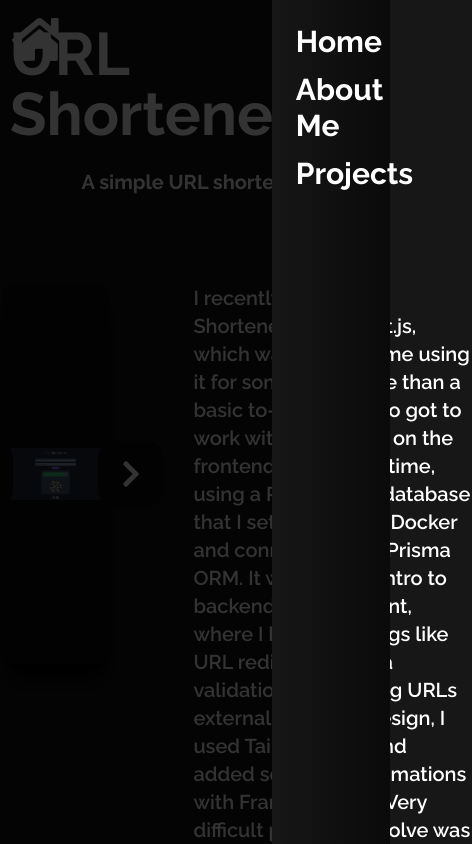
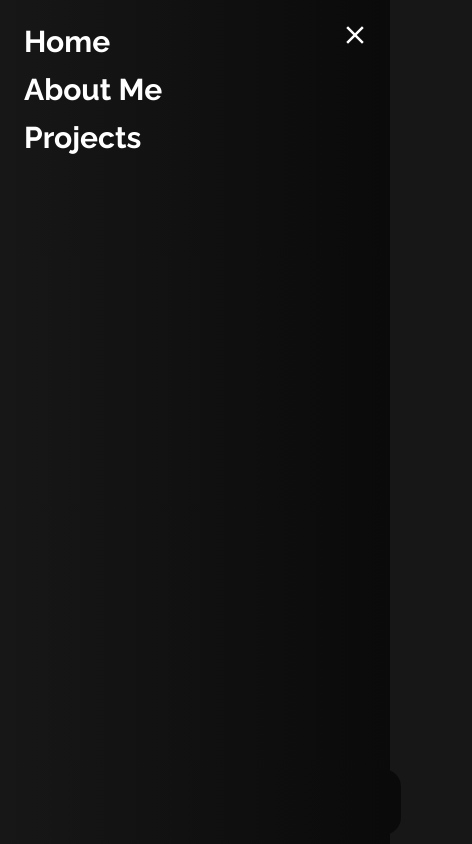
Before and after one commit to pilif139/portfolio, a Next.js app: page /project/1 in a window 390 px wide. Both pictures are taken after a click on the element 350 px from the left and 34 px from the top of the page. Shown: the top 844 px of the page, 472 px wide, since content can reach past the window. Built offline with nearby package versions, Linux system fonts and the light colour scheme.

Commit message:
mobile support

```diff
--- a/package.json
+++ b/package.json
@@ -14,7 +14,8 @@
     "next": "14.2.5",
     "react": "^18",
     "react-dom": "^18",
-    "react-icons": "^5.2.1"
+    "react-icons": "^5.2.1",
+    "sharp": "^0.33.5"
   },
   "devDependencies": {
     "@types/node": "^20",
--- a/src/app/BurgerMenu.tsx
+++ b/src/app/BurgerMenu.tsx
@@ -1,6 +1,6 @@
 "use client";
 
-import React from "react";
+import React, {useEffect} from "react";
 import {useState} from "react";
 import { motion} from "framer-motion";
 import Modal from "@/components/Modal";
@@ -8,9 +8,36 @@ import Link from 'next/link'
 import {popUp} from "@/utils/animations";
 import ExpandedMenu from "@/components/ExpandedMenu";
 import {projects} from "@/assets/projects";
+import {IoMdClose} from "react-icons/io";
 
 export default function BurgerMenu(){
     const [isOpen, setIsOpen] = useState(false);
+
+    type animationType = {
+      initial: any;
+      animate: any;
+      exit?: any;
+      transition?: any;
+    }
+
+    const [animation,setAnimation] = useState<animationType>({
+      initial:{x: "100%"},
+      animate:{x: 0},
+      exit:{x: "100%"},
+      transition:{duration: 0.25, type: "spring", stiffness: 150, damping: 25}
+    });
+
+    useEffect(() => {
+      if(window.innerWidth < 768){
+        setAnimation({
+          initial: {y: "-100%"},
+          animate: {y: 0},
+          exit: {y: "-100%"},
+          transition: {duration: 0.25, type: "spring", stiffness: 150, damping: 25}
+        })
+      }
+    }, []);
+
 
     const routes = [
         {name: "Home", path: "/"},
@@ -33,21 +60,24 @@ export default function BurgerMenu(){
           {/*menu*/}
           <Modal isOpen={isOpen} onClose={() => setIsOpen(false)} className="right-0 top-0">
             <motion.div
-                initial={{x: "100%"}}
-                animate={{x: 0}}
-                exit={{x: "100%"}}
-                transition={{duration: 0.25, type: "spring", stiffness: 150, damping: 25}}
-                className="p-6 bg-gradient-to-l from-neutral-950 to-neutral-900 h-screen min-w-[10vw]">
-              <ul className="flex flex-col text-3xl gap-3 w-[18vw]">
+                {...animation}
+                className="p-6 bg-gradient-to-l from-neutral-950 to-neutral-900 h-screen md:w-[20vw] w-screen">
+
+              <IoMdClose size={30} onClick={()=>setIsOpen(false)} className="absolute top-5 right-5 cursor-pointer"/>
+
+              <ul className="flex flex-col text-3xl gap-3 w-full">
                 {routes.map((route, index) => (
                     <Link onClick={()=>setIsOpen(false)} href={route.path} className="hover:text-gray-400 transition-colors" key={index}>{route.name}</Link>
                 ))}
                 <ExpandedMenu name="Projects">
-                  <ul className={"flex flex-col gap-2 mx-8 text-2xl font-semibold text-gray-300 list-disc"}
+                  <ul className={"flex flex-col gap-2 mx-8 text-2xl font-bold text-gray-300 list-disc"}
                 >
                   {projects && projects.map((project, index) => (
-                      <li><Link href={`/project/${project.id}`} onClick={() => setIsOpen(false)}
-                                key={index}>{project.title}</Link></li>
+                      <li key={index}><Link href={`/project/${project.id}`}
+                                onClick={() => setIsOpen(false)}
+                                className="hover:text-gray-100 transition-colors"
+                      >
+                        {project.title}</Link></li>
                   ))}
                 </ul>
               </ExpandedMenu>
--- a/src/app/Projects.tsx
+++ b/src/app/Projects.tsx
@@ -12,7 +12,7 @@ export default function Projects() {
   return (
       <div className="w-full flex flex-col items-center bg-neutral-800 gap-5 py-8 px-8">
         <Animated className="text-4xl" animation={popUp}>My Projects</Animated>
-        <div className="grid grid-cols-2 gap-6">
+        <div className="grid md:grid-cols-2 gap-6">
         {projects.map((project, index) => (
             <Link href={"/project/" + project.id} key={index} className=" hover:scale-95 transition-transform">
               <motion.div className="bg-neutral-700 p-5 rounded-xl shadow-2xl shadow-black hover:bg-neutral-600 transition-colors"
--- a/src/app/Skills.tsx
+++ b/src/app/Skills.tsx
@@ -31,7 +31,7 @@ export default function Skills() {
   return (
       <div className="flex flex-col items-center">
         <Animated animation={popUp} className="text-4xl">My Skills</Animated>
-        <div className="w-[35vw] h-32 flex gap-4 my-6 flex-wrap">
+        <div className="md:w-[35vw] w-full px-5 md:px-0 h-fit flex gap-4 my-6 flex-wrap">
           <IconList icons={icons} />
         </div>
     </div>
--- a/src/app/Tools.tsx
+++ b/src/app/Tools.tsx
@@ -19,7 +19,7 @@ export default function Skills() {
   return (
       <div className="flex flex-col items-center">
         <Animated animation={popUp} className="text-4xl">Tools that i use</Animated>
-        <div className="w-[35vw] h-32 flex gap-4 my-6 rounded-xl flex-wrap">
+        <div className="md:w-[35vw] w-full h-max flex gap-4 my-6 mb-12 rounded-xl flex-wrap">
           <IconList icons={icons}/>
         </div>
       </div>
--- a/src/app/about/page.tsx
+++ b/src/app/about/page.tsx
@@ -6,7 +6,7 @@ import React from "react";
 export default function About(){
   return (
       <>
-        <FadeOutOverlay>
+        <FadeOutOverlay duration={1.5}>
           <h1 className="text-6xl">About Me</h1>
         </FadeOutOverlay>
 
@@ -20,7 +20,7 @@ export default function About(){
             hands-on experience.</p>
           <hr className="w-full border-2 my-1"></hr>
           <p className="text-2xl font-bold w-full">Experience</p>
-          <p className="text-xl w-full">My programming journey began when I was 9 years old, creating my first simple website using HTML and CSS. It wasn't much, but it was all I could manage at the time. When I was around 13 or 14, I dove into <span className="text-red-400">C++</span> and a bit of <span className="text-red-400">Python</span>. It was challenging, but it laid a solid foundation by teaching me core programming concepts like functions and data types. Now, in high school, I'm expanding my skills, learning frontend development <span className="text-red-400">(JavaScript, HTML, CSS)</span>, backend programming <span className="text-red-400">(PHP)</span>, and working with console applications in <span className="text-red-400">C#, C++, and Python</span>. In 2024, I participated in the <span className="text-red-400">HackYeah contest</span>, where my team and I had to create an application within 24 hours using Google AppSheet. Our 4-person team won 1,000 PLN for our efforts.</p>
+          <p className="text-xl w-full">My programming journey began when I was 9 years old, creating my first simple website using HTML and CSS. It wasn&apos;t much, but it was all I could manage at the time. When I was around 13 or 14, I dove into <span className="text-red-400">C++</span> and a bit of <span className="text-red-400">Python</span>. It was challenging, but it laid a solid foundation by teaching me core programming concepts like functions and data types. Now, in high school, I&apos;m expanding my skills, learning frontend development <span className="text-red-400">(JavaScript, HTML, CSS)</span>, backend programming <span className="text-red-400">(PHP)</span>, and working with console applications in <span className="text-red-400">C#, C++, and Python</span>. In 2024, I participated in the <span className="text-red-400">HackYeah contest</span>, where my team and I had to create an application within 24 hours using Google AppSheet. Our 4-person team won 1,000 PLN for our efforts.</p>
         </Animated>
       </>
   )
--- a/src/app/page.tsx
+++ b/src/app/page.tsx
@@ -10,7 +10,7 @@ export default function Home() {
 
   return (
       <main className=" flex flex-col items-center py-8 gap-4 min-h-screen w-full">
-        <Animated className="text-5xl" animation={popUp}>Welcome to my portfolio!</Animated>
+        <Animated className="text-5xl mt-24 md:mt-0 text-center" animation={popUp}>Welcome to my portfolio!</Animated>
         <AboutMe/>
         <Skills/>
         <Tools/>
--- a/src/app/project/[id]/page.tsx
+++ b/src/app/project/[id]/page.tsx
@@ -1,3 +1,5 @@
+"use client";
+
 import {projects} from "@/assets/projects";
 import {notFound} from "next/navigation";
 import FadeOutOverlay from "@/components/FadeOutOverlay";
@@ -22,19 +24,19 @@ export default function ProjectPage({params} : {params: {id : string}}) {
                 <h1 className="text-6xl">{project?.title}</h1>
             </FadeOutOverlay>
 
-            <Animated animation={fadeIn} className="py-6 flex flex-col items-center gap-6 text-xl m-auto w-[95vw]">
-              <h1 className="text-6xl">{project?.title}</h1>
+            <Animated animation={fadeIn} className="py-6 flex flex-col items-center justify-center gap-6 text-xl md:m-auto md:mt-auto mt-24 w-[95vw]">
+              <h1 className="text-6xl text-center">{project?.title}</h1>
               <p>{project?.description}</p>
-              <div className="flex gap-20 justify-center font-semibold py-16">
+              <div className="flex md:flex-row flex-col gap-20 justify-center font-semibold py-16">
 
                 {project?.images === undefined && <Image src={project?.image} alt={project?.title} className="w-[45vw] h-fit rounded-xl" />}
                 { project?.images &&
-                  <div className="w-[50vw] h-fit">
+                  <div className="md:w-[50vw] w-full h-fit md:h-max">
                   <ImageSlider images={project?.images}/>
                 </div>
                 }
 
-                <div className="flex flex-col">
+                <div className="flex flex-col px-24 items-center justify-center text-center h-fit w-fit">
                   {/*About project*/}
                   <p>{project?.longDescription}</p>
                   <div className="flex flex-wrap items-center gap-4 my-4">
```
Also changed, not shown: src/app/AboutMe.tsx (+11 -6 lines), src/components/ImageSlider.tsx (+6 -3 lines), 1 other file (tests, documents, lock files or other folders).
